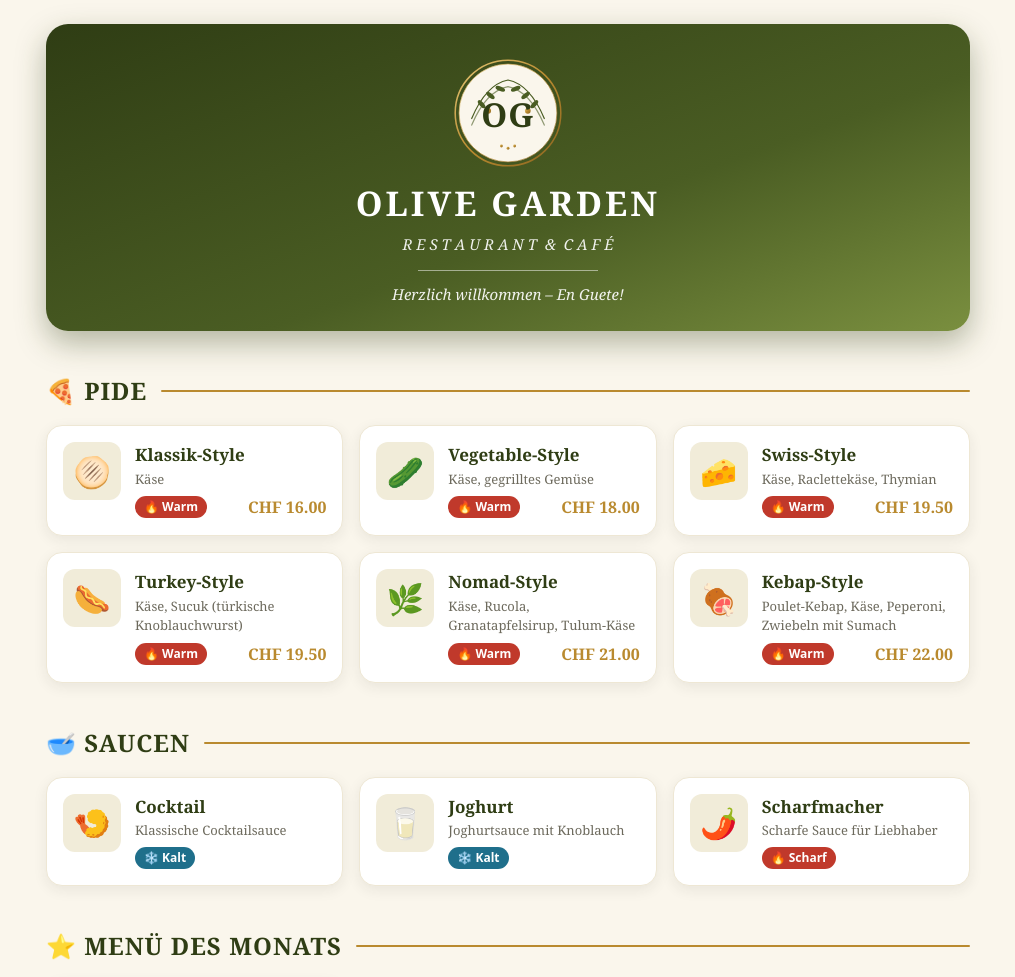
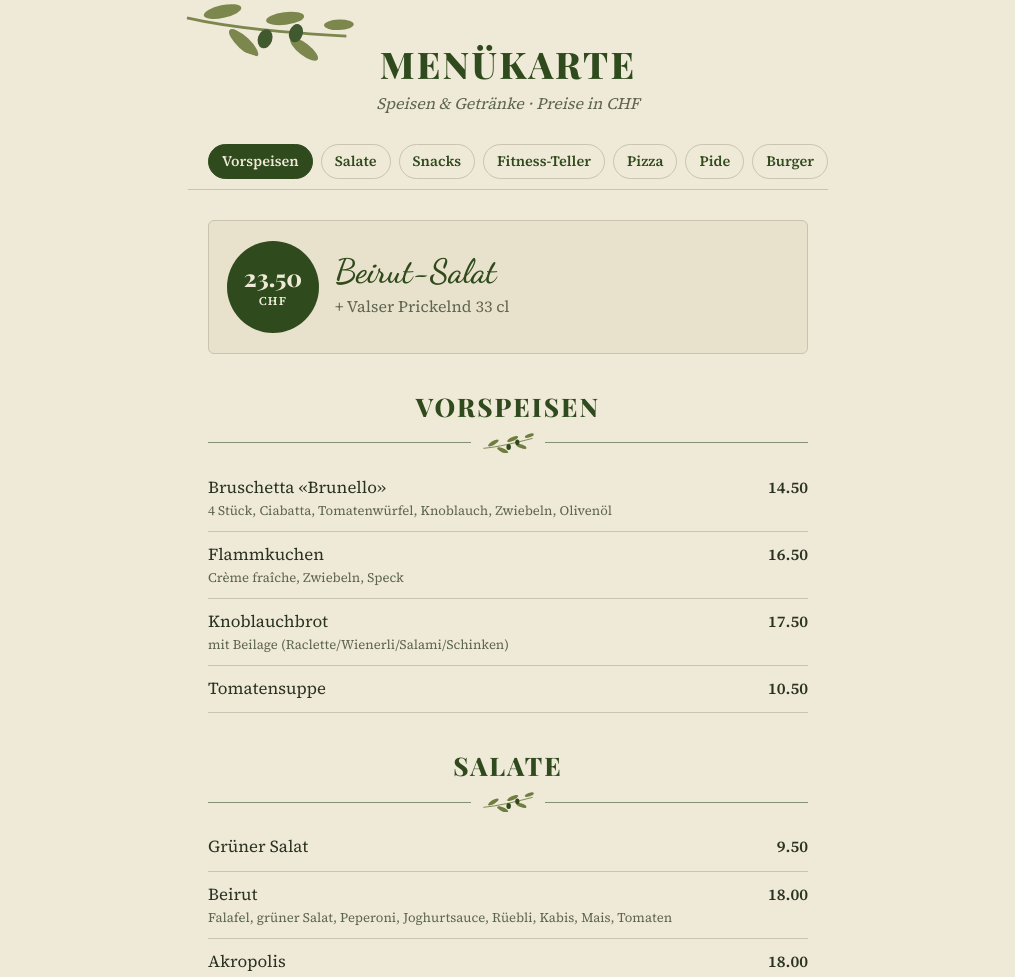
Before and after one commit to olivegardensv/olivegardensv.github.io, a plain HTML site: page index.html in a window 1280 px wide. Shown: the top 977 px of the page, without its empty margins (132-1147 px from the left). Drawn offline with nearby package versions, Linux system fonts and the light colour scheme.

Commit message:
Update index.html

```diff
--- a/index.html
+++ b/index.html
@@ -1,122 +1,160 @@
-<!doctype html>
+<!DOCTYPE html>
 <html lang="de">
 <head>
-<meta charset="UTF-8">
-<meta name="viewport" content="width=device-width, initial-scale=1.0">
-<title>Olive Garden Restaurant &amp; Cafe – Speisekarte</title>
+<meta charset="utf-8">
+<meta name="viewport" content="width=device-width, initial-scale=1, viewport-fit=cover">
+<title>Menükarte</title>
+<link rel="stylesheet" href="https://fonts.googleapis.com/css2?family=Playfair+Display:wght@800&family=Source+Serif+4:wght@400;600&family=Dancing+Script:wght@600&display=swap">
 <style>
-:root{--olive:#4a5d23;--olive-dark:#2f3d14;--olive-light:#7a8f3f;--cream:#faf6ec;--card:#ffffff;--ink:#2b2b23;--gold:#b98a2f;--hot:#c0392b;--cold:#1f6f8b}
-*{box-sizing:border-box;margin:0;padding:0}
-body{font-family:Georgia,"Times New Roman",serif;background:var(--cream);color:var(--ink);line-height:1.5}
-.wrap{max-width:960px;margin:0 auto;padding:24px 18px 60px}
-.hero{text-align:center;padding:34px 16px 26px;background:linear-gradient(160deg,var(--olive-dark),var(--olive) 60%,var(--olive-light));border-radius:22px;color:#fff;box-shadow:0 12px 30px rgba(47,61,20,.35)}
-.hero svg.logo{width:110px;height:110px;margin:0 auto 10px;display:block}
-.hero h1{font-size:34px;letter-spacing:3px;text-transform:uppercase;font-weight:700}
-.hero .sub{font-style:italic;opacity:.92;font-size:15px;margin-top:4px}
-.hero .divider{width:180px;margin:14px auto 0;border-top:1px solid rgba(255,255,255,.5)}
-.section-title{display:flex;align-items:center;gap:14px;margin:42px 0 16px}
-.section-title h2{font-size:24px;color:var(--olive-dark);text-transform:uppercase;letter-spacing:1px;white-space:nowrap}
-.section-title .line{flex:1;height:2px;background:var(--gold);border-radius:2px}
-.section-note{font-size:13px;color:#777;font-style:italic;margin:-8px 0 14px}
-.grid{display:grid;grid-template-columns:repeat(auto-fill,minmax(260px,1fr));gap:16px}
-.card{background:var(--card);border-radius:16px;padding:16px;box-shadow:0 4px 14px rgba(43,43,35,.08);border:1px solid #eee7d4;display:flex;gap:14px;align-items:flex-start}
-.card .img{flex:0 0 58px;height:58px;border-radius:12px;background:#f1ecd9;display:flex;align-items:center;justify-content:center;font-size:30px}
-.card .body{flex:1;min-width:0}
-.card h3{font-size:17px;color:var(--olive-dark)}
-.card .desc{font-size:13px;color:#6d6a5d;margin-top:2px}
-.card .row{display:flex;justify-content:space-between;align-items:center;margin-top:6px;flex-wrap:wrap;gap:6px}
-.price{font-weight:700;color:var(--gold);font-size:16px}
-.badge{font-size:12px;font-family:system-ui,sans-serif;font-weight:700;padding:2px 9px;border-radius:20px;color:#fff}
-.badge.hot{background:var(--hot)}
-.badge.cold{background:var(--cold)}
-footer{text-align:center;margin-top:44px;color:#9a9584;font-size:13px;font-style:italic}
-@media (max-width:520px){.hero h1{font-size:26px}}
+:root{--bg:#efe9d8;--ink:#2a3220;--mut:#5f6650;--ol:#2f4a1c;--ol2:#6f7d3f;--ln:#c9c3b0;--card:#e8e1cc;
+box-sizing:border-box;padding-top:env(safe-area-inset-top,0px);padding-bottom:env(safe-area-inset-bottom,0px)}
+@media (prefers-color-scheme:dark){:root:not([data-theme="light"]){--bg:#181e13;--ink:#ebe5d2;--mut:#a3aa8f;--ol:#b8cf88;--ol2:#8fa05a;--ln:#38422d;--card:#202818}}
+:root[data-theme="dark"]{--bg:#181e13;--ink:#ebe5d2;--mut:#a3aa8f;--ol:#b8cf88;--ol2:#8fa05a;--ln:#38422d;--card:#202818}
+html{scroll-padding-top:calc(64px + env(safe-area-inset-top,0px));scroll-behavior:smooth}
+*{box-sizing:border-box}
+body{margin:0;background:var(--bg);color:var(--ink);font:400 16px/1.45 "Source Serif 4",Georgia,serif}
+main{max-width:640px;margin:0 auto;padding:0 20px 56px;position:relative}
+header{text-align:center;padding:44px 0 18px;position:relative}
+.corner{position:absolute;left:-26px;top:-6px;width:170px;height:64px;color:var(--ol2);transform:rotate(18deg);opacity:.9}
+h1,h2{font-family:"Playfair Display",Georgia,serif;font-weight:800;color:var(--ol);letter-spacing:.06em;text-transform:uppercase;margin:0;text-align:center}
+h1{font-size:2.3rem;line-height:1.1}
+header p{margin:8px 0 0;color:var(--mut);font-style:italic}
+nav{position:sticky;top:env(safe-area-inset-top,0px);z-index:5;background:var(--bg);border-bottom:1px solid var(--ln);margin:0 -20px;padding:10px 20px;display:flex;gap:8px;overflow-x:auto;scrollbar-width:none}
+nav a{flex:none;color:var(--ol);text-decoration:none;font-weight:600;font-size:.9rem;padding:6px 13px;border:1px solid var(--ln);border-radius:20px}
+nav a.on{background:var(--ol);color:var(--bg);border-color:var(--ol)}
+nav a:focus-visible{outline:2px solid var(--ol);outline-offset:2px}
+section{padding-top:34px}
+h2{font-size:1.6rem;letter-spacing:.08em}
+.rule{display:flex;align-items:center;gap:10px;margin:8px 0 12px;color:var(--ol2)}
+.rule:before,.rule:after{content:"";flex:1;height:1px;background:var(--ol);opacity:.55}
+.rule svg{width:54px;height:20px}
+.note{text-align:center;color:var(--mut);margin:0 0 6px;font-size:.95rem}
+.it{display:grid;grid-template-columns:1fr auto 3.6rem;gap:10px;align-items:baseline;padding:11px 0;border-bottom:1px solid var(--ln)}
+.it b{font-weight:400;font-size:1.05rem;display:block}
+.it small{display:block;color:var(--mut);font-size:.82rem;line-height:1.35;margin-top:2px}
+.m{color:var(--mut);font-size:.88rem;white-space:nowrap}
+.p{text-align:right;font-weight:600;font-variant-numeric:tabular-nums}
+.deal{margin-top:30px;background:var(--card);border-radius:6px;padding:20px 18px;display:flex;align-items:center;gap:16px;border:1px solid var(--ln)}
+.deal h3{margin:0;font:600 2.1rem/1 "Dancing Script",cursive;color:var(--ol)}
+.deal p{margin:6px 0 0;color:var(--mut)}
+.badge{flex:none;width:92px;height:92px;border-radius:50%;background:var(--ol);color:var(--bg);display:flex;flex-direction:column;align-items:center;justify-content:center;font-family:"Playfair Display",Georgia,serif;font-weight:800;font-size:1.5rem;line-height:1}
+.badge span{font:600 .75rem "Source Serif 4",Georgia,serif;margin-top:4px;letter-spacing:.1em}
+footer{text-align:center;color:var(--ol2);padding-top:40px}
+footer svg{width:70px;height:26px}
+footer p{margin:6px 0 0;font-size:.8rem;color:var(--mut)}
 </style>
 </head>
 <body>
-<div class="wrap">
-
-<header class="hero">
-<svg class="logo" viewBox="0 0 100 100" aria-label="Olive Garden Logo">
-<defs><linearGradient id="gold" x1="0" y1="0" x2="1" y2="1"><stop offset="0%" stop-color="#e6c878"/><stop offset="50%" stop-color="#b98a2f"/><stop offset="100%" stop-color="#8a641f"/></linearGradient></defs>
-<circle cx="50" cy="50" r="48" fill="none" stroke="url(#gold)" stroke-width="1.4"/>
-<circle cx="50" cy="50" r="44.5" fill="#faf6ec" stroke="url(#gold)" stroke-width="0.6"/>
-<g stroke="#4a5d23" stroke-width="1.1" fill="none" stroke-linecap="round">
-<path d="M17 55 Q 30 24 50 20 Q 70 24 83 55"/>
-<path d="M83 55 Q 70 24 50 20 Q 30 24 17 55" transform="translate(0 6)" opacity=".6"/>
-</g>
-<g fill="#4a5d23">
-<ellipse cx="26" cy="42" rx="4.6" ry="2" transform="rotate(48 26 42)"/>
-<ellipse cx="34" cy="34" rx="4.6" ry="2" transform="rotate(38 34 34)"/>
-<ellipse cx="43" cy="28" rx="4.6" ry="2" transform="rotate(22 43 28)"/>
-<ellipse cx="57" cy="28" rx="4.6" ry="2" transform="rotate(-22 57 28)"/>
-<ellipse cx="66" cy="34" rx="4.6" ry="2" transform="rotate(-38 66 34)"/>
-<ellipse cx="74" cy="42" rx="4.6" ry="2" transform="rotate(-48 74 42)"/>
-</g>
-<circle cx="32" cy="48" r="2.6" fill="url(#gold)"/>
-<circle cx="68" cy="48" r="2.6" fill="url(#gold)"/>
-<text x="50" y="63" text-anchor="middle" font-family="Georgia,serif" font-size="30" font-weight="700" fill="#2f3d14" letter-spacing="1">OG</text>
-<circle cx="44" cy="80" r="1.3" fill="url(#gold)"/>
-<circle cx="50" cy="82" r="1.3" fill="url(#gold)"/>
-<circle cx="56" cy="80" r="1.3" fill="url(#gold)"/>
-</svg>
-<h1>OLIVE GARDEN</h1>
-<div class="sub">R E S T A U R A N T &nbsp;&amp;&nbsp; C A F É</div>
-<div class="divider"></div>
-<div class="sub" style="margin-top:12px">Herzlich willkommen – En Guete!</div>
+<svg width="0" height="0" style="position:absolute" aria-hidden="true"><symbol id="ol" viewBox="0 0 80 30"><path d="M3 23C25 21 50 15 77 8" fill="none" stroke="currentColor" stroke-width="1.3"/><g fill="currentColor"><ellipse cx="18" cy="15" rx="9" ry="3" transform="rotate(-30 18 15)"/><ellipse cx="32" cy="26" rx="9" ry="3" transform="rotate(25 32 26)"/><ellipse cx="47" cy="9" rx="9" ry="3" transform="rotate(-25 47 9)"/><ellipse cx="60" cy="20" rx="8" ry="2.8" transform="rotate(20 60 20)"/><ellipse cx="72" cy="4" rx="7" ry="2.5" transform="rotate(-20 72 4)"/></g><ellipse cx="41" cy="21" rx="3.4" ry="4.6" fill="var(--ol)"/><ellipse cx="54" cy="14" rx="3.2" ry="4.4" fill="var(--ol)"/></symbol></svg>
+<main>
+<header>
+<svg class="corner" aria-hidden="true"><use href="#ol"/></svg>
+<h1>Menükarte</h1>
+<p>Speisen &amp; Getränke · Preise in CHF</p>
 </header>
-
-<div class="section-title"><h2>🍕 Pide</h2><div class="line"></div></div>
-<div class="grid">
-<div class="card"><div class="img">🫓</div><div class="body"><h3>Klassik-Style</h3><div class="desc">Käse</div><div class="row"><span class="badge hot">🔥 Warm</span><span class="price">CHF 16.00</span></div></div></div>
-<div class="card"><div class="img">🥒</div><div class="body"><h3>Vegetable-Style</h3><div class="desc">Käse, gegrilltes Gemüse</div><div class="row"><span class="badge hot">🔥 Warm</span><span class="price">CHF 18.00</span></div></div></div>
-<div class="card"><div class="img">🧀</div><div class="body"><h3>Swiss-Style</h3><div class="desc">Käse, Raclettekäse, Thymian</div><div class="row"><span class="badge hot">🔥 Warm</span><span class="price">CHF 19.50</span></div></div></div>
-<div class="card"><div class="img">🌭</div><div class="body"><h3>Turkey-Style</h3><div class="desc">Käse, Sucuk (türkische Knoblauchwurst)</div><div class="row"><span class="badge hot">🔥 Warm</span><span class="price">CHF 19.50</span></div></div></div>
-<div class="card"><div class="img">🌿</div><div class="body"><h3>Nomad-Style</h3><div class="desc">Käse, Rucola, Granatapfelsirup, Tulum-Käse</div><div class="row"><span class="badge hot">🔥 Warm</span><span class="price">CHF 21.00</span></div></div></div>
-<div class="card"><div class="img">🍖</div><div class="body"><h3>Kebap-Style</h3><div class="desc">Poulet-Kebap, Käse, Peperoni, Zwiebeln mit Sumach</div><div class="row"><span class="badge hot">🔥 Warm</span><span class="price">CHF 22.00</span></div></div></div>
+<nav id="nav" aria-label="Kategorien"></nav>
+<div class="deal">
+<div class="badge">23.50<span>CHF</span></div>
+<div><h3>Beirut-Salat</h3><p>+ Valser Prickelnd 33 cl</p></div>
 </div>
-
-<div class="section-title"><h2>🥣 Saucen</h2><div class="line"></div></div>
-<div class="grid">
-<div class="card"><div class="img">🍤</div><div class="body"><h3>Cocktail</h3><div class="desc">Klassische Cocktailsauce</div><div class="row"><span class="badge cold">❄️ Kalt</span></div></div></div>
-<div class="card"><div class="img">🥛</div><div class="body"><h3>Joghurt</h3><div class="desc">Joghurtsauce mit Knoblauch</div><div class="row"><span class="badge cold">❄️ Kalt</span></div></div></div>
-<div class="card"><div class="img">🌶️</div><div class="body"><h3>Scharfmacher</h3><div class="desc">Scharfe Sauce für Liebhaber</div><div class="row"><span class="badge hot">🔥 Scharf</span></div></div></div>
-</div>
-
-<div class="section-title"><h2>⭐ Menü des Monats</h2><div class="line"></div></div>
-<div class="grid">
-<div class="card"><div class="img">🍗</div><div class="body"><h3>Chicken Kebap</h3><div class="desc">Getränk inklusive</div><div class="row"><span class="badge hot">🔥 Warm</span><span class="price">CHF 11.50</span></div></div></div>
-</div>
-
-<div class="section-title"><h2>🎒 Studentenmenü</h2><div class="line"></div></div>
-<p class="section-note">Alle Studentenmenüs inklusive Getränk.</p>
-<div class="grid">
-<div class="card"><div class="img">🍔</div><div class="body"><h3>Burger</h3><div class="desc">Pommes und Getränk inklusive</div><div class="row"><span class="badge hot">🔥 Warm</span></div></div></div>
-<div class="card"><div class="img">🫓</div><div class="body"><h3>Pide Käse</h3><div class="desc">Pide mit Käse + Getränk</div><div class="row"><span class="badge hot">🔥 Warm</span></div></div></div>
-<div class="card"><div class="img">🍕</div><div class="body"><h3>Margherita</h3><div class="desc">Pizza + Getränk</div><div class="row"><span class="badge hot">🔥 Warm</span></div></div></div>
-<div class="card"><div class="img">🥖</div><div class="body"><h3>Focaccia Käse</h3><div class="desc">Focaccia mit Käse</div><div class="row"><span class="badge hot">🔥 Warm</span><span class="price">CHF 12.50</span></div></div></div>
-<div class="card"><div class="img">🥙</div><div class="body"><h3>Fleisch</h3><div class="desc">Wrap mit Fleisch</div><div class="row"><span class="badge hot">🔥 Warm</span><span class="price">CHF 11.50</span></div></div></div>
-<div class="card"><div class="img">🍕</div><div class="body"><h3>Pizza Stück</h3><div class="desc">Pizzastück</div><div class="row"><span class="badge hot">🔥 Warm</span><span class="price">CHF 7.50</span></div></div></div>
-<div class="card"><div class="img">🐔</div><div class="body"><h3>Pepito Poulet</h3><div class="desc">Pepito mit Poulet</div><div class="row"><span class="badge hot">🔥 Warm</span><span class="price">CHF 17.50</span></div></div></div>
-<div class="card"><div class="img">🐑</div><div class="body"><h3>Pepito Lamm</h3><div class="desc">Pepito mit Lamm</div><div class="row"><span class="badge hot">🔥 Warm</span><span class="price">CHF 18.50</span></div></div></div>
-</div>
-
-<div class="section-title"><h2>☕ Getränke</h2><div class="line"></div></div>
-<p class="section-note">🔥 Warm &nbsp;·&nbsp; ❄️ Kalt</p>
-<div class="grid">
-<div class="card"><div class="img">🍵</div><div class="body"><h3>Türkischer Tee</h3><div class="row"><span class="badge hot">🔥 Warm</span></div></div></div>
-<div class="card"><div class="img">☕</div><div class="body"><h3>Türkischer Kaffee</h3><div class="row"><span class="badge hot">🔥 Warm</span></div></div></div>
-<div class="card"><div class="img">☕</div><div class="body"><h3>Espresso</h3><div class="row"><span class="badge hot">🔥 Warm</span></div></div></div>
-<div class="card"><div class="img">🥛</div><div class="body"><h3>Cappuccino</h3><div class="row"><span class="badge hot">🔥 Warm</span></div></div></div>
-<div class="card"><div class="img">🍫</div><div class="body"><h3>Heisse Schokolade</h3><div class="row"><span class="badge hot">🔥 Warm</span></div></div></div>
-<div class="card"><div class="img">🥤</div><div class="body"><h3>Cola / Fanta / Sprite</h3><div class="row"><span class="badge cold">❄️ Kalt</span></div></div></div>
-<div class="card"><div class="img">🧊</div><div class="body"><h3>Ayran</h3><div class="row"><span class="badge cold">❄️ Kalt</span></div></div></div>
-<div class="card"><div class="img">🍋</div><div class="body"><h3>Limonade</h3><div class="row"><span class="badge cold">❄️ Kalt</span></div></div></div>
-<div class="card"><div class="img">🫖</div><div class="body"><h3>Ice Tea</h3><div class="row"><span class="badge cold">❄️ Kalt</span></div></div></div>
-<div class="card"><div class="img">💧</div><div class="body"><h3>Wasser</h3><div class="row"><span class="badge cold">❄️ Kalt</span></div></div></div>
-</div>
-
-<footer>Olive Garden Restaurant &amp; Cafe · When you're here, you're family 🫒</footer>
-</div>
+<div id="app"></div>
+<footer><svg aria-hidden="true"><use href="#ol"/></svg><p>Alle Preise in CHF</p></footer>
+</main>
+<script>
+const S=[
+["vorspeisen","Vorspeisen","",`Bruschetta «Brunello»|4 Stück, Ciabatta, Tomatenwürfel, Knoblauch, Zwiebeln, Olivenöl||14.50
+Flammkuchen|Crème fraîche, Zwiebeln, Speck||16.50
+Knoblauchbrot|mit Beilage (Raclette/Wienerli/Salami/Schinken)||17.50
+Tomatensuppe|||10.50`],
+["salate","Salate","",`Grüner Salat|||9.50
+Beirut|Falafel, grüner Salat, Peperoni, Joghurtsauce, Rüebli, Kabis, Mais, Tomaten||18.00
+Akropolis|Blattsalat, Orangen, Feta, Pfefferminze, Pinienkerne, Olivenöl-Zitronen-Dressing||18.00
+Mexico|Blattsalat, Avocado, Peperoni, Bohnen, Olivenöl-Zitronen-Dressing||18.50
+Capri|Tomaten, Mozzarella, Olivenöl-Balsamico-Dressing||18.50
+Nüsslisalat|Speck, Ei, Croutons||18.50
+Rucolasalat|Pilze, Parmesansplitter||18.50
+Istanbul|Tomaten, Gurken, Zwiebeln, Oliven, Paprika, Feta, Olivenöl-Zitronen-Dressing||19.00`],
+["snacks","Snacks","",`Chicken Wings mit Pommes frites oder Salat|||19.00
+Chicken Nuggets mit Pommes frites oder Salat|||19.00
+Pommes frites klein|||6.50
+Pommes frites gross|||8.00`],
+["fitness","Fitness-Teller","grilliertes Gemüse, Pommes frites, Sauce nach Wahl",`Fitness-Teller mit Lamm|||22.00
+Fitness-Teller mit Poulet|||21.00`],
+["pizza","Pizza","ø 30 cm inkl. Tomaten, Mozzarella, Oregano",`Margherita|||16.00
+Oregionzola|||17.00
+Prosciutto|Hinterkochschinken||18.50
+Vegetariana|Gemüse||19.00
+Diavola|Peperoncino, Zwiebeln, Knoblauch, scharfe Salami||22.00
+Prosciutto & Funghi|Hinterkochschinken, Champignons||22.00
+Rustica|Pilze, Zwiebeln, Speck, Ei||22.00
+Hawaii|Schinken, Ananas||23.00
+Tonno|Thunfisch, Zwiebeln, Oliven, Kapern||24.00
+Quattro Stagioni|Pilze, Peperoni, Artischocken, Hinterschinken||24.00
+Roma|Salami, Pilze, Tonno, Knoblauch||24.00
+Capricciosa|Ei, Hinterschinken, Pilze||24.00
+Mona Lisa|Meeresfrüchte, Rucola, Cherrytomaten||24.00
+Napoli|Kapern, Sardellen, Oliven||24.00
+Svizzera|Hinterschinken, scharfe Salami, Speck||25.00`],
+["pide","Pide","inkl. Mozzarella",`Klassiker Style|||16.00
+Vegetable Style|überbackenes Gemüse||18.00
+Swiss Style|Raclette, Champignons, Kräuter||19.50
+Turkish Style|Sucuk||19.50
+Kebab Style|Hackfleisch, Peperoni, Petersilie, Zwiebeln||22.00
+Brüg Style|Spinat, Ei, Hinterschinken||22.00
+Neumarkt Style|Scharfe Salami||22.00`],
+["burger","Burger","Kleine Portion Pommes frites + CHF 5.–",`Garden Burger|Rindfleisch, Pesto, Gemüse, Mozzarella||17.00
+Classic Burger|Rindfleisch-Patty, Tomaten, Essiggurken, Käse, Saucen||14.00
+Neumarkt Burger|200 g Rindfleisch-Patty, Salat, Zwiebeln, Tomaten, Essiggurken, Cheddar, Speck||22.00`],
+["crepe-suess","Crêpe süss","",`Classic|Zimt, Zucker||9.90
+Casanova|Rohrzucker, Zimt, Zucker||9.90
+Pomme & Karamell|Apfelmus, Karamell||11.90
+Compani|Apfelmus, Zimt, Zucker||12.90
+La Chocolat|Schokolade||12.90
+La Choco & Banane|Schokolade, Banane||13.90
+La Mövenpick|Glace, Zucker||14.90
+Banana Split|Schokolade, Banane, Glace||15.90`],
+["crepe-salzig","Crêpe salzig","",`La Sanra|Ziegenkäse, Honig, Walnüsse||15.90
+La Martina|Tomatensauce, Ziegenkäse, Kräuter||15.90
+Jambon|Schinken, Mozzarella||15.90
+Calabrese|Paprikasauce, Mozzarella, scharfe Salami||17.90
+La Parisienne|Ei, Schinken, Mozzarella, Kräuter||18.90
+Fromage|Ei, Mozzarella, Kräuter||15.90
+La Mamma|Tomatensauce, Mozzarella, Ziegenkäse, Schnittlauch||14.90`],
+["kinder","Für unsere kleinen Gäste","",`Kinder Chicken Nuggets mit Pommes frites|& Stück||11.00
+Kinder Pasta mit Tomatensauce|||11.00
+Pizza Bambino|||11.00`],
+["getraenke","Erfrischende Getränke","",`Coca-Cola|Original Taste / Zero Zucker|33 cl|5.50
+Valser|Prickelnd / Still|33 cl|5.50
+Fanta|Orange|33 cl|5.50
+Sprite||33 cl|5.50
+Fusetea|Lemon Lemongrass / Peach Hibiscus|33 cl|5.50
+Lurisia Sodas||27,5 cl|7.50
+Kinley|Tonic Water / Bitter Lemon|20 cl|7.50
+Hausgemachte Limonade||30 cl|9.00
+Hausgemachter Minz-Tee||50 cl|8.50
+Apfelschorle||30 cl|6.00
+Red Bull||25 cl|6.00
+San Bitter||10 cl|5.00
+Orangensaft||20 cl|6.00`],
+["cognac","Cognac","",`Sambuca||4 cl · 42%|8.50
+Vecchia Romagna||4 cl · 38%|8.50
+Cognac Rémy Martin||4 cl · 40%|8.50
+Calvados||4 cl · 40%|8.50
+Williams||4 cl · 43%|8.50
+Grand Marnier||4 cl · 40%|8.50
+Baileys||4 cl · 18%|8.50`],
+["spirituosen","Spirituosen","",`Whisky Ballantine's||4 cl · 40%|10.50
+Whisky Jack Daniel's||4 cl · 40%|12.00
+Gin Gordon's||4 cl · 37,5%|10.50
+Gin Hendrick's||4 cl · 41,4%|13.50
+Vodka Absolut||4 cl · 40%|11.00`]
+];
+const A=document.getElementById("app"),N=document.getElementById("nav");
+A.innerHTML=S.map(([id,t,n,l])=>`<section id="${id}"><h2>${t}</h2><div class="rule"><svg aria-hidden="true"><use href="#ol"/></svg></div>${n?`<p class="note">${n}</p>`:""}${l.split("\n").map(r=>{const[a,b,c,d]=r.split("|");return `<div class="it"><div><b>${a}</b>${b?`<small>${b}</small>`:""}</div><span class="m">${c||""}</span><span class="p">${d}</span></div>`}).join("")}</section>`).join("");
+N.innerHTML=S.map(([id,t])=>`<a href="#${id}">${t.replace("Für unsere kleinen Gäste","Kinder").replace("Erfrischende ","")}</a>`).join("");
+const L=[...N.children];
+const io=new IntersectionObserver(es=>es.forEach(e=>{if(e.isIntersecting){L.forEach(a=>a.classList.toggle("on",a.hash==="#"+e.target.id));const a=N.querySelector(".on");if(a)N.scrollTo({left:a.offsetLeft-20,behavior:"smooth"})}}),{rootMargin:"-30% 0px -65% 0px"});
+S.forEach(([id])=>io.observe(document.getElementById(id)));
+</script>
 </body>
 </html>
```
